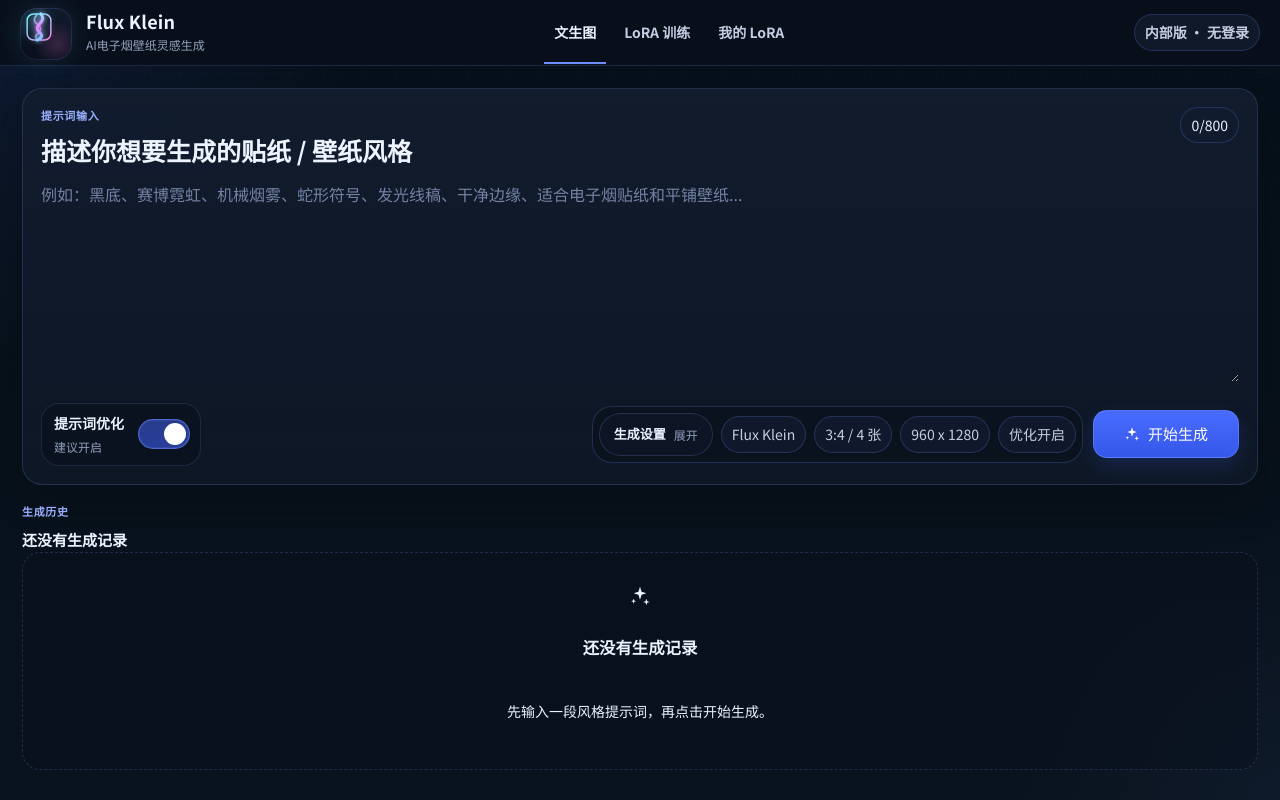
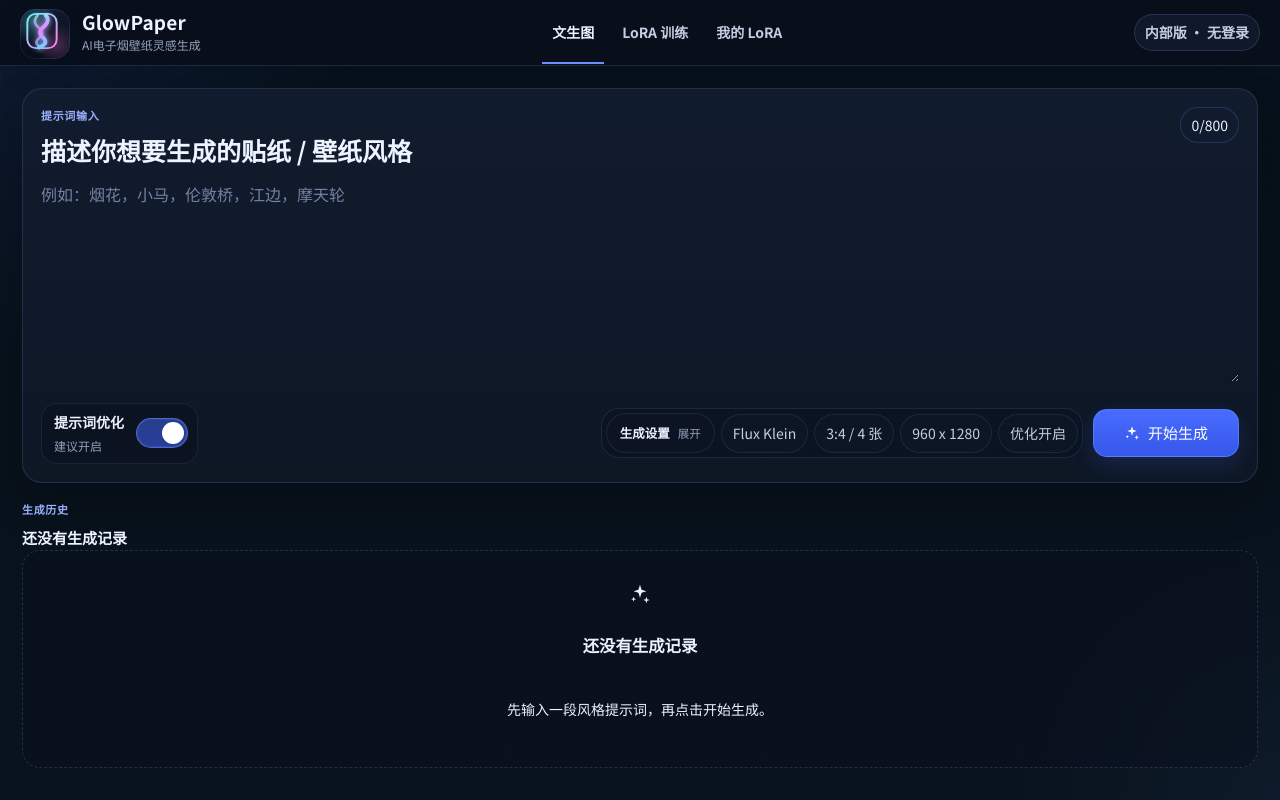
Before and after one commit to FelixGreat888/GlowPaper, a React (Vite) app: page / in a window 1280 px wide. Built offline with nearby package versions, Linux system fonts and the light colour scheme.

Commit message:
Refine branding and composer feedback

```diff
--- a/src/App.jsx
+++ b/src/App.jsx
@@ -43,39 +43,39 @@
 function BrandLogo() {
   return (
     <span className="brand-mark" aria-hidden="true">
-      <svg viewBox="0 0 64 64" fill="none">
+      <svg viewBox="0 0 72 72" fill="none">
         <defs>
-          <linearGradient id="brand-frame" x1="12" y1="10" x2="54" y2="56" gradientUnits="userSpaceOnUse">
+          <linearGradient id="brand-frame" x1="14" y1="10" x2="58" y2="60" gradientUnits="userSpaceOnUse">
             <stop stopColor="#6AF5FF" />
             <stop offset="1" stopColor="#FF7CEB" />
           </linearGradient>
-          <linearGradient id="brand-ribbon" x1="25" y1="8" x2="39" y2="56" gradientUnits="userSpaceOnUse">
+          <linearGradient id="brand-ribbon" x1="24" y1="8" x2="44" y2="62" gradientUnits="userSpaceOnUse">
             <stop stopColor="#7EF9FF" />
             <stop offset="0.5" stopColor="#E783FF" />
             <stop offset="1" stopColor="#6DD7FF" />
           </linearGradient>
-          <filter id="brand-glow" x="0" y="0" width="64" height="64" filterUnits="userSpaceOnUse">
-            <feGaussianBlur stdDeviation="4.5" result="blur" />
+          <filter id="brand-glow" x="0" y="0" width="72" height="72" filterUnits="userSpaceOnUse">
+            <feGaussianBlur stdDeviation="5.5" result="blur" />
             <feMerge>
               <feMergeNode in="blur" />
               <feMergeNode in="SourceGraphic" />
             </feMerge>
           </filter>
         </defs>
-        <rect x="12" y="10" width="40" height="44" rx="11" stroke="url(#brand-frame)" strokeWidth="2.5" />
+        <rect x="12" y="8" width="48" height="56" rx="14" stroke="url(#brand-frame)" strokeWidth="3.2" />
         <g filter="url(#brand-glow)">
           <path
-            d="M35 10C40 15 39 21 33 27C28 32 27 36 33 41C38 45 38 50 29 54"
+            d="M42 10C48 17 46 23 38 30C31 36 31 41 38 47C44 53 43 58 31 63"
             stroke="url(#brand-ribbon)"
-            strokeWidth="5"
+            strokeWidth="6.4"
             strokeLinecap="round"
             strokeLinejoin="round"
           />
           <path
-            d="M28 12C22 18 23 23 30 28C36 32 37 37 30 43C25 47 25 50 31 54"
+            d="M29 10C22 18 23 25 31 31C38 36 39 41 31 48C25 53 25 58 35 63"
             stroke="url(#brand-ribbon)"
             strokeOpacity="0.75"
-            strokeWidth="3"
+            strokeWidth="4.2"
             strokeLinecap="round"
             strokeLinejoin="round"
           />
@@ -420,7 +420,7 @@
             onChange={(event) => {
               setPrompt(event.target.value);
             }}
-            placeholder="例如：黑底、赛博霓虹、机械烟雾、蛇形符号、发光线稿、干净边缘、适合电子烟贴纸和平铺壁纸..."
+            placeholder="例如：烟花，小马，伦敦桥，江边，摩天轮"
           />
 
           <div className="composer-toolbar">
@@ -525,6 +525,7 @@
                   </div>
                 )}
               </div>
+              <div className="generate-action-stack">
                 <button
                   type="button"
                   className="primary-button primary-generate"
@@ -534,13 +535,13 @@
                   <SparkIcon />
                   {isGenerating ? '生成中...' : '开始生成'}
                 </button>
+                {message && (
+                  <p className={`notice-bar action-notice ${isErrorMessage ? 'is-error' : ''}`}>{message}</p>
+                )}
               </div>
             </div>
           </div>
-
-        {message && (
-          <p className={`notice-bar ${isErrorMessage ? 'is-error' : ''}`}>{message}</p>
-        )}
+        </div>
 
         <div className="history-waterfall-section">
           <div className="results-toolbar">
@@ -961,7 +962,7 @@
         <div className="brand-block">
           <BrandLogo />
           <div>
-            <strong>Flux Klein</strong>
+            <strong>GlowPaper</strong>
             <span>AI电子烟壁纸灵感生成</span>
           </div>
         </div>
--- a/src/styles.css
+++ b/src/styles.css
@@ -94,7 +94,7 @@
 .brand-block {
   display: flex;
   align-items: center;
-  gap: 14px;
+  gap: 12px;
 }
 
 .brand-block strong,
@@ -114,7 +114,7 @@
 
 .brand-block strong {
   display: block;
-  font-size: 18px;
+  font-size: 19px;
   line-height: 1.2;
   letter-spacing: 0.01em;
 }
@@ -147,23 +147,23 @@
 }
 
 .brand-mark {
-  width: 52px;
-  height: 52px;
-  border-radius: 16px;
+  width: 50px;
+  height: 50px;
+  border-radius: 15px;
   color: #d6faff;
   background:
-    radial-gradient(circle at 28% 28%, rgba(106, 245, 255, 0.18), transparent 42%),
-    radial-gradient(circle at 72% 70%, rgba(255, 124, 235, 0.18), transparent 44%),
-    linear-gradient(180deg, rgba(18, 28, 46, 0.96), rgba(9, 15, 27, 0.96));
+    radial-gradient(circle at 26% 26%, rgba(106, 245, 255, 0.26), transparent 40%),
+    radial-gradient(circle at 74% 72%, rgba(255, 124, 235, 0.24), transparent 42%),
+    linear-gradient(180deg, rgba(18, 28, 46, 0.88), rgba(8, 13, 24, 0.96));
   box-shadow:
-    inset 0 0 0 1px rgba(120, 146, 255, 0.16),
-    0 0 24px rgba(112, 223, 255, 0.12);
+    inset 0 0 0 1px rgba(120, 146, 255, 0.14),
+    0 10px 24px rgba(7, 16, 37, 0.28);
 }
 
 .brand-mark svg,
 .spark-icon svg {
-  width: 38px;
-  height: 38px;
+  width: 44px;
+  height: 44px;
 }
 
 .tab-nav {
@@ -675,14 +675,21 @@
   align-items: center;
 }
 
+.generate-action-stack {
+  display: flex;
+  flex-direction: column;
+  align-items: stretch;
+  gap: 8px;
+}
+
 .prompt-optimization-toggle {
   display: inline-flex;
   align-items: center;
-  gap: 14px;
-  padding: 8px 10px 8px 12px;
-  border-radius: 18px;
-  border: 1px solid rgba(95, 116, 180, 0.22);
-  background: rgba(10, 17, 29, 0.66);
+  gap: 12px;
+  padding: 7px 9px 7px 12px;
+  border-radius: 16px;
+  border: 1px solid rgba(95, 116, 180, 0.16);
+  background: rgba(10, 17, 29, 0.44);
 }
 
 .toggle-copy {
@@ -705,9 +712,9 @@
   flex: none;
   width: 52px;
   height: 30px;
-  border: 1px solid rgba(95, 116, 180, 0.3);
+  border: 1px solid rgba(95, 116, 180, 0.24);
   border-radius: 999px;
-  background: rgba(13, 20, 35, 0.92);
+  background: rgba(13, 20, 35, 0.78);
   transition:
     background 160ms ease,
     border-color 160ms ease,
@@ -741,33 +748,34 @@
   display: flex;
   align-items: center;
   flex-wrap: wrap;
-  gap: 8px;
-  padding: 6px;
-  border-radius: 20px;
-  border: 1px solid rgba(109, 140, 255, 0.24);
-  background: rgba(10, 17, 29, 0.72);
+  gap: 6px;
+  padding: 4px;
+  border-radius: 18px;
+  border: 1px solid rgba(109, 140, 255, 0.16);
+  background: rgba(10, 17, 29, 0.48);
+  backdrop-filter: blur(10px);
 }
 
 .toolbar-summary.open {
-  border-color: rgba(109, 140, 255, 0.36);
+  border-color: rgba(109, 140, 255, 0.24);
 }
 
 .compact-settings-trigger {
   display: inline-flex;
   align-items: center;
   gap: 8px;
-  border: 1px solid rgba(95, 116, 180, 0.28);
+  border: 1px solid rgba(95, 116, 180, 0.18);
   border-radius: 999px;
-  background: rgba(14, 22, 38, 0.94);
+  background: rgba(14, 22, 38, 0.66);
   color: var(--text);
-  padding: 10px 14px;
-  font-size: 13px;
+  padding: 9px 13px;
+  font-size: 12.5px;
   font-weight: 600;
 }
 
 .compact-settings-trigger span {
   color: var(--muted);
-  font-size: 12px;
+  font-size: 11.5px;
   font-weight: 500;
 }
 
@@ -894,11 +902,25 @@
 .mini-chip,
 .meta-chip {
   color: var(--muted-strong);
+  padding: 7px 11px;
+  border-color: rgba(109, 140, 255, 0.14);
+  background: rgba(16, 25, 41, 0.52);
 }
 
 .notice-bar {
   margin: 14px 0 0;
   color: var(--muted-strong);
+}
+
+.action-notice {
+  margin: 0;
+  align-self: flex-start;
+  max-width: 320px;
+  padding: 5px 10px;
+  font-size: 12px;
+  line-height: 1.45;
+  border-color: rgba(109, 140, 255, 0.16);
+  background: rgba(17, 27, 44, 0.52);
 }
 
 .notice-bar.is-error {
```
Lines whose indentation alone changed are shown as unchanged.
